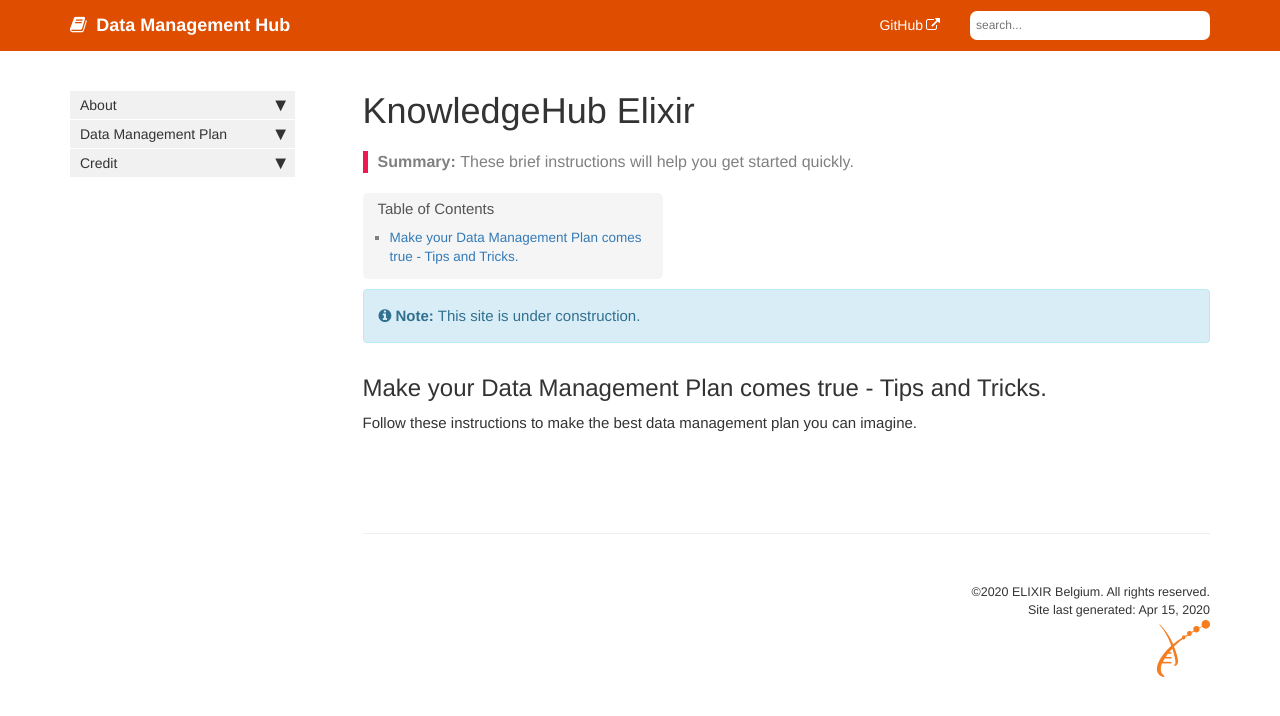
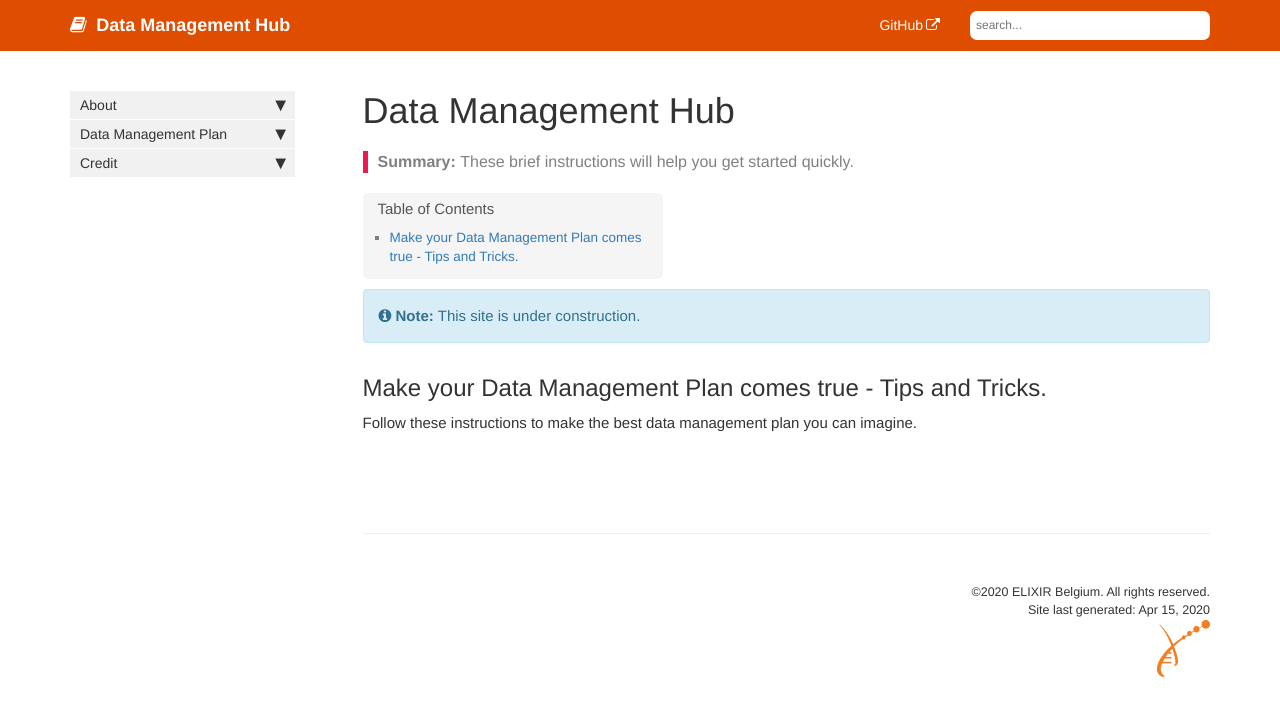
Before and after one commit to ELIXIR-Belgium/rdm-guide, a Jekyll site: the page built from index.md, in a window 1280 px wide. Shown: the top 716 px of the page. Built offline with Jekyll 4.4.1, drawn with Linux system fonts in a browser that asks for light colours; comment, search, counter and statistics services are not loaded.

Commit message:
landing page title

```diff
--- a/index.md
+++ b/index.md
@@ -1,5 +1,5 @@
 ---
-title: "KnowledgeHub Elixir"
+title: "Data Management Hub"
 keywords: sample homepage
 sidebar: mydoc_sidebar
 permalink: index.html
```
